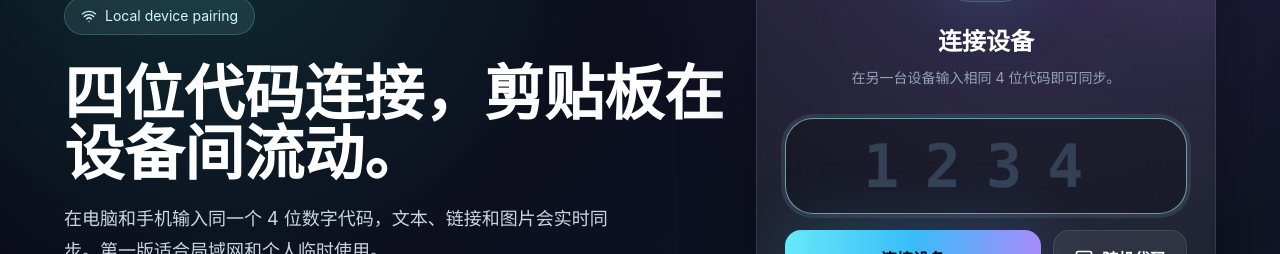
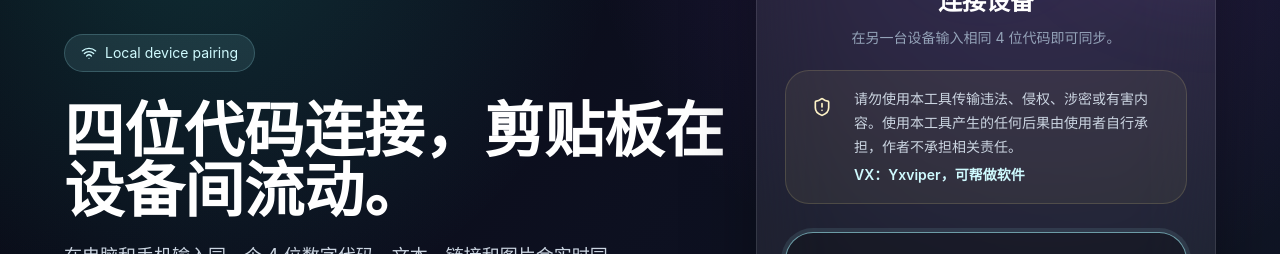
Before and after one commit to yxviper3/clipboard-sync, a React (Vite) app in the folder client/: page / in a window 1280 px wide. Shown: the part 187-441 px from the top of the page. Built offline with nearby package versions, Linux system fonts and the light colour scheme; no server answers.

Commit message:
Add startup disclaimer

```diff
--- a/client/src/pages/PairingPage.tsx
+++ b/client/src/pages/PairingPage.tsx
@@ -1,7 +1,7 @@
 import { FormEvent, useEffect, useMemo, useState } from "react";
 import { motion } from "framer-motion";
 import { QRCodeCanvas } from "qrcode.react";
-import { Cable, Dice5, Radar, ShieldCheck, Smartphone, Wifi } from "lucide-react";
+import { Cable, Dice5, Radar, ShieldAlert, ShieldCheck, Smartphone, Wifi } from "lucide-react";
 import toast from "react-hot-toast";
 import GlassPanel from "../components/GlassPanel";
 import PwaInstallCard from "../components/PwaInstallCard";
@@ -118,6 +118,20 @@ export default function PairingPage({ onConnect }: PairingPageProps) {
                   </p>
                 </div>
 
+                <div className="mt-5 rounded-3xl border border-amber-200/15 bg-amber-200/[0.06] p-4">
+                  <div className="flex items-start gap-3">
+                    <div className="grid h-10 w-10 shrink-0 place-items-center rounded-2xl bg-amber-200/12 text-amber-100">
+                      <ShieldAlert className="h-5 w-5" />
+                    </div>
+                    <div className="min-w-0 text-sm leading-6 text-slate-300">
+                      <p>
+                        请勿使用本工具传输违法、侵权、涉密或有害内容。使用本工具产生的任何后果由使用者自行承担，作者不承担相关责任。
+                      </p>
+                      <p className="mt-1 font-semibold text-cyan-100">VX：Yxviper，可帮做软件</p>
+                    </div>
+                  </div>
+                </div>
+
                 <form onSubmit={submit} className="mt-7">
                   <label className="sr-only" htmlFor="room-code">
                     4 位数字代码
```
